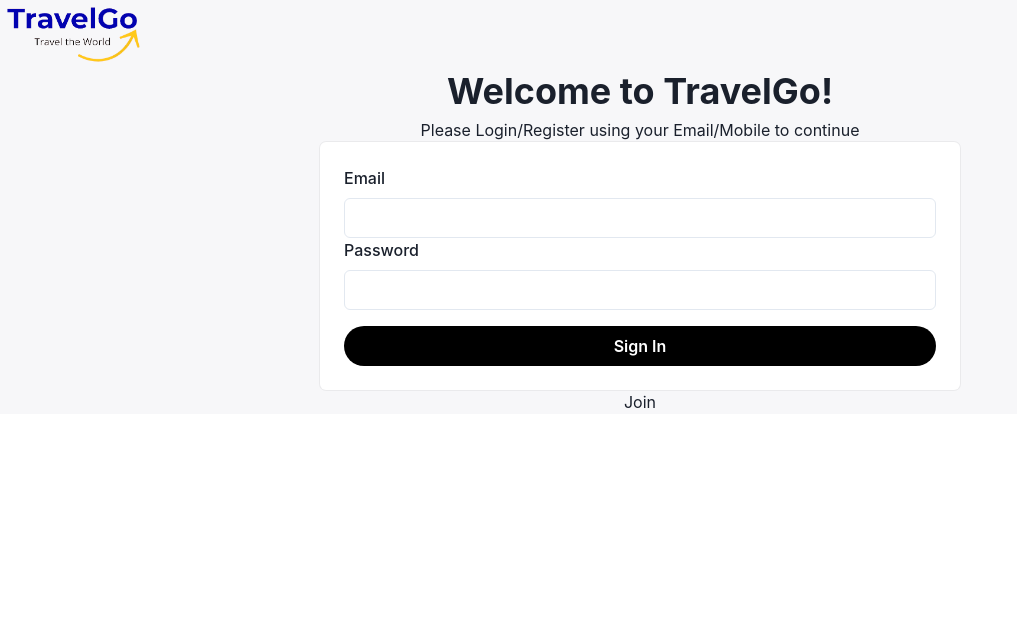
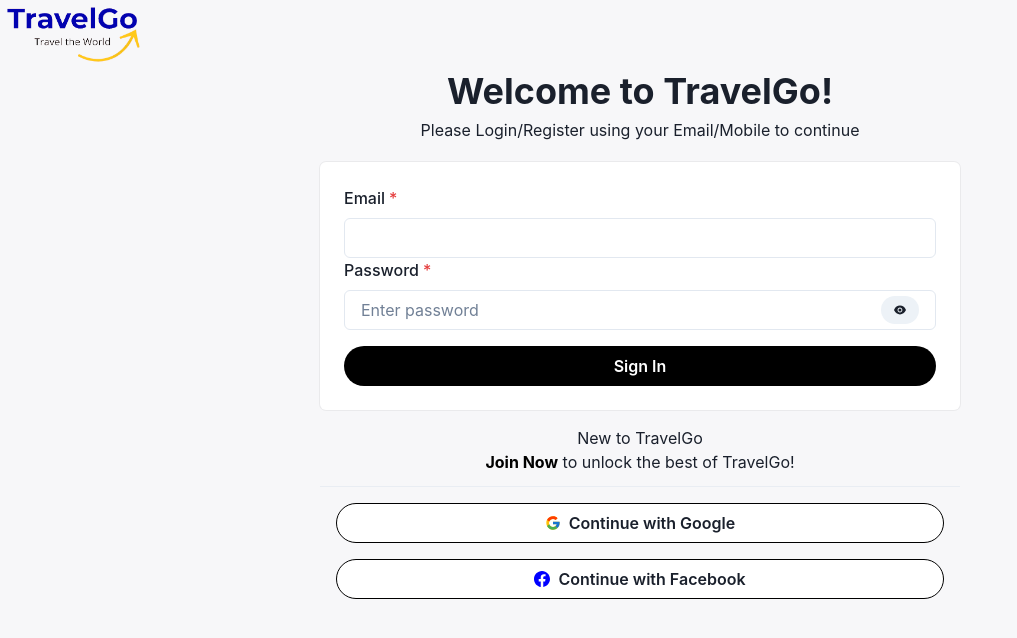
Before and after one commit to sushantkr961/Tripadvisor-Clone, a React (Create React App) app in the folder Frontend/: page /login in a window 1280 px wide. Shown: the top 638 px of the page, without its empty margins (0-1017 px from the left). Built offline with nearby package versions, Linux system fonts and the light colour scheme.

Commit message:
signup done

```diff
--- a/Frontend/package.json
+++ b/Frontend/package.json
@@ -9,10 +9,12 @@
     "@testing-library/jest-dom": "^5.16.5",
     "@testing-library/react": "^13.4.0",
     "@testing-library/user-event": "^13.5.0",
+    "axios": "^1.1.3",
     "framer-motion": "^7.6.5",
     "rand-token": "^1.0.1",
     "react": "^18.2.0",
     "react-dom": "^18.2.0",
+    "react-icons": "^4.6.0",
     "react-redux": "^8.0.5",
     "react-router-dom": "^6.4.3",
     "react-scripts": "5.0.1",
--- a/Frontend/src/Components/Nipendra/Users/Login.jsx
+++ b/Frontend/src/Components/Nipendra/Users/Login.jsx
@@ -4,8 +4,9 @@
 
 const Login = () => {
   return (
-    <Box>
+    <Box minH={"700px"}>
       <LoginForm />
+
     </Box>
   );
 };
--- a/Frontend/src/Components/Nipendra/Users/LoginForm.jsx
+++ b/Frontend/src/Components/Nipendra/Users/LoginForm.jsx
@@ -2,16 +2,15 @@
 import {
   Box,
   Button,
-  Flex,
   FormControl,
   FormLabel,
   Image,
   Input,
-  Stack,
   Text,
 } from "@chakra-ui/react";
 import Logo from "./TravelGo.png";
 import SignupModal from "./SignupModal";
+import PasswordInput from "./MyComponents/PasswordInput";
 const LoginForm = () => {
   return (
     <Box>
@@ -22,18 +21,24 @@
       <Text fontSize={"md"}>
         Please Login/Register using your Email/Mobile to continue
       </Text>
+      <form>
         <FormControl
           w={{ base: "95%", lg: "50%" }}
           m={"auto"}
+          mt={5}
           boxShadow="xs"
           p="6"
           rounded="md"
           bg="white"
         >
+          <FormControl isRequired>
             <FormLabel>Email</FormLabel>
             <Input type="email" />
+          </FormControl>
+          <FormControl isRequired>
             <FormLabel>Password</FormLabel>
-        <Input type="password" />
+            <PasswordInput />
+          </FormControl>
           <Button
             _hover={{
               background: "rgb(247, 247, 249)",
@@ -49,6 +54,7 @@
             Sign In
           </Button>
         </FormControl>
+      </form>
       <Box>
         <SignupModal />
       </Box>
--- /dev/null
+++ b/Frontend/src/Components/Nipendra/Users/MyComponents/PasswordInput.jsx
@@ -0,0 +1,26 @@
+import { InputGroup, Input, InputRightElement, Button } from "@chakra-ui/react";
+import React from "react";
+import { AiFillEye, AiFillEyeInvisible } from "react-icons/ai";
+
+const PasswordInput = () => {
+  const [show, setShow] = React.useState(false);
+  const handleClick = () => setShow(!show);
+  return (
+    <>
+      <InputGroup size="md">
+        <Input
+          pr="4.5rem"
+          type={show ? "text" : "password"}
+          placeholder="Enter password"
+        />
+        <InputRightElement width="4.5rem">
+          <Button rounded="full" h="1.75rem" size="sm" onClick={handleClick}>
+            {show ? <AiFillEyeInvisible /> : <AiFillEye />}
+          </Button>
+        </InputRightElement>
+      </InputGroup>
+    </>
+  );
+};
+
+export default PasswordInput;
--- /dev/null
+++ b/Frontend/src/Components/Nipendra/Users/MyComponents/SocialLogin.jsx
@@ -0,0 +1,31 @@
+import { Box, Button, Icon, Stack, Text } from "@chakra-ui/react";
+import React from "react";
+import { FcGoogle } from "react-icons/fc";
+import { BsFacebook } from "react-icons/bs";
+const SocialLogin = () => {
+  return (
+    <Box w={"95%"} m={"auto"} mt={4}>
+      <Stack variant="outline" w={"full"} direction="column" spacing={4}>
+        <Button
+          bg="white"
+          border={"0.5px solid black"}
+          rounded={"full"}
+          leftIcon={<FcGoogle />}
+        >
+          Continue with Google
+        </Button>
+
+        <Button
+          bg="white"
+          border={"0.5px solid black"}
+          rounded={"full"}
+          leftIcon={<BsFacebook color="blue" />}
+        >
+          Continue with Facebook
+        </Button>
+      </Stack>
+    </Box>
+  );
+};
+
+export default SocialLogin;
--- a/Frontend/src/Components/Nipendra/Users/SignupModal.jsx
+++ b/Frontend/src/Components/Nipendra/Users/SignupModal.jsx
@@ -1,41 +1,168 @@
 import {
   Box,
   Button,
+  Checkbox,
+  Divider,
+  FormControl,
+  FormLabel,
+  Input,
+  InputGroup,
+  InputRightElement,
+  Link,
   Modal,
   ModalBody,
   ModalCloseButton,
   ModalContent,
-  ModalFooter,
   ModalHeader,
   ModalOverlay,
+  Stack,
   Text,
   useDisclosure,
 } from "@chakra-ui/react";
 
+import React from "react";
+import { useState } from "react";
+import { AiFillEye, AiFillEyeInvisible } from "react-icons/ai";
+import { useDispatch } from "react-redux";
+import signup from "../../../Redux/Users/Signup/signup.action";
+import SocialLogin from "./MyComponents/SocialLogin";
+
 function SignupModal() {
+  const dispatch = useDispatch();
+  const [show, setShow] = React.useState(false);
+  const handleClick = () => setShow(!show);
+  const [user, setUser] = useState({
+    firstName: "",
+    lastName: "",
+    email: "",
+    password: "",
+  });
   const { isOpen, onOpen, onClose } = useDisclosure();
+
+  const handleChange = (e) => {
+    const { name, value } = e.target;
+    setUser({ ...user, [name]: value });
+  };
+
+  const handleSubmit = (e) => {
+    e.preventDefault();
+    if (user.firstName && user.lastName && user.email && user.password) {
+      dispatch(signup(user));
+    }
+  };
+
   return (
-    <>
-      <Box>
-        <Text onClick={onOpen}>Join</Text>
+    <Box w={{ base: "95%", lg: "50%" }} m={"auto"} mt={4}>
+      <Box fontSize={"md"}>
+        <Text>New to TravelGo</Text>
+        <Link fontSize={"md"} onClick={onOpen} as="b" color="black">
+          Join Now
+        </Link>{" "}
+        to unlock the best of TravelGo!
       </Box>
-
-      <Modal isOpen={isOpen} onClose={onClose}>
+      <Divider mt={3} />
+      <Modal size={"3xl"} isCentered isOpen={isOpen} onClose={onClose}>
         <ModalOverlay />
         <ModalContent>
-          <ModalHeader>Modal Title</ModalHeader>
+          <ModalHeader fontSize={"2xl"}>
+            Join to unlock the best of TravelGo!
+          </ModalHeader>
           <ModalCloseButton />
-          <ModalBody>ABCD</ModalBody>
+          <ModalBody>
+            <form onSubmit={handleSubmit}>
+              <FormControl isRequired>
+                <Stack direction={"row"}>
+                  <FormControl isRequired>
+                    <FormLabel>First Name</FormLabel>
+                    <Input
+                      onChange={handleChange}
+                      type="text"
+                      name="firstName"
+                      value={user.firstName}
+                    />
+                  </FormControl>
 
-          <ModalFooter>
-            <Button colorScheme="blue" mr={3} onClick={onClose}>
-              Close
-            </Button>
-            <Button variant="ghost">Secondary Action</Button>
-          </ModalFooter>
+                  <FormControl isRequired>
+                    <FormLabel>Last Name</FormLabel>
+                    <Input
+                      onChange={handleChange}
+                      name="lastName"
+                      value={user.lastName}
+                      type="text"
+                    />
+                  </FormControl>
+                </Stack>
+
+                <FormControl isRequired>
+                  <FormLabel>Email</FormLabel>
+                  <Input
+                    onChange={handleChange}
+                    name="email"
+                    value={user.email}
+                    type="email"
+                  />
+                </FormControl>
+
+                <FormControl isRequired>
+                  <FormLabel>Password</FormLabel>
+                  <InputGroup size="md">
+                    <Input
+                      onChange={handleChange}
+                      name="password"
+                      value={user.password}
+                      pr="4.5rem"
+                      type={show ? "text" : "password"}
+                      placeholder="Enter password"
+                    />
+                    <InputRightElement width="4.5rem">
+                      <Button
+                        rounded="full"
+                        h="1.75rem"
+                        size="sm"
+                        onClick={handleClick}
+                      >
+                        {show ? <AiFillEyeInvisible /> : <AiFillEye />}
+                      </Button>
+                    </InputRightElement>
+                  </InputGroup>
+                </FormControl>
+                <Checkbox mt={6} defaultChecked>
+                  Yes, inform me on deals & new features. I can opt out at any
+                  time.
+                </Checkbox>
+                <Button
+                  _hover={{
+                    background: "rgb(247, 247, 249)",
+                    color: "black",
+                  }}
+                  rounded={"full"}
+                  w={"full"}
+                  mt={6}
+                  color="white"
+                  bg="black"
+                  type="submit"
+                >
+                  Join
+                </Button>
+              </FormControl>
+            </form>
+            <Stack mt={6} textAlign="center">
+              <Text>Already a Member</Text>
+              <Text>
+                <Link as={"b"} onClick={onClose}>
+                  Login{" "}
+                </Link>
+                using TravelGo account
+              </Text>
+            </Stack>
+          </ModalBody>
+          {/* <ModalFooter>
+
+          </ModalFooter> */}
         </ModalContent>
       </Modal>
-    </>
+      <SocialLogin />
+    </Box>
   );
 }
 export default SignupModal;
--- a/Frontend/src/Redux/Store.js
+++ b/Frontend/src/Redux/Store.js
@@ -6,10 +6,12 @@
 } from "redux";
 import thunk from "redux-thunk";
 import { reducer } from "./Temp/reducer";
+import signupReducer from "./Users/Signup/signup.reducer";
 
 export const store = legacy_createStore(
   combineReducers({
     temp: reducer,
+    signup: signupReducer,
   }),
   compose(applyMiddleware(thunk))
 );
--- /dev/null
+++ b/Frontend/src/Redux/Users/Signup/signup.action.js
@@ -0,0 +1,19 @@
+import axios from "axios";
+import { SIGN_UP_ERROR, SIGN_UP_LOADING, SIGN_UP_SUCCESS } from "./signup.type";
+
+const signup = (creds) => async (dispatch) => {
+  console.log(creds);
+  dispatch({ type: SIGN_UP_LOADING });
+  try {
+    let res = axios.post(
+      "https://rsoni2843-travelgo.herokuapp.com/users/signup",
+      creds
+    );
+    dispatch({ type: SIGN_UP_SUCCESS, payload: res.data });
+    console.log(res);
+  } catch (e) {
+    console.log(e);
+    dispatch({ type: SIGN_UP_ERROR });
+  }
+};
+export default signup;
--- /dev/null
+++ b/Frontend/src/Redux/Users/Signup/signup.reducer.js
@@ -0,0 +1,40 @@
+import { SIGN_UP_ERROR, SIGN_UP_LOADING, SIGN_UP_SUCCESS } from "./signup.type";
+
+const initialState = {
+  isSignUp: false,
+  isLoading: false,
+  isError: false,
+};
+
+function signupReducer(state = { initialState }, action) {
+  switch (action.type) {
+    case SIGN_UP_LOADING: {
+      return {
+        ...state,
+        isLoading: true,
+        isError: false,
+      };
+    }
+    case SIGN_UP_SUCCESS: {
+      return {
+        ...state,
+        isLoading: false,
+        isError: false,
+        isSignUp: true,
+      };
+    }
+
+    case SIGN_UP_ERROR: {
+      return {
+        ...state,
+        isError:true,
+        isLoading: false,
+      };
+    }
+    default: {
+      return state;
+    }
+  }
+}
+
+export default signupReducer;
--- /dev/null
+++ b/Frontend/src/Redux/Users/Signup/signup.type.js
@@ -0,0 +1,5 @@
+const SIGN_UP_LOADING = "users/signup/loading";
+const SIGN_UP_SUCCESS = "users/signup/success";
+const SIGN_UP_ERROR = "users/signup/error";
+
+export { SIGN_UP_LOADING, SIGN_UP_SUCCESS, SIGN_UP_ERROR };
```
Also changed, not shown: 1 other file (tests, documents, lock files or other folders). Lines whose indentation alone changed are shown as unchanged.
